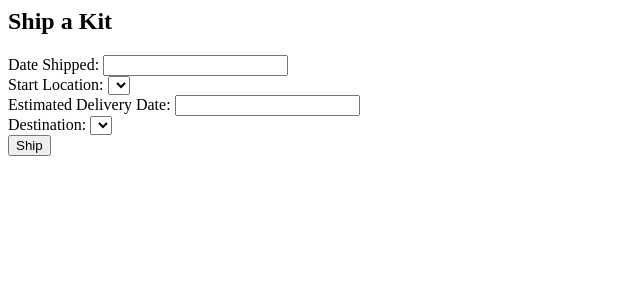
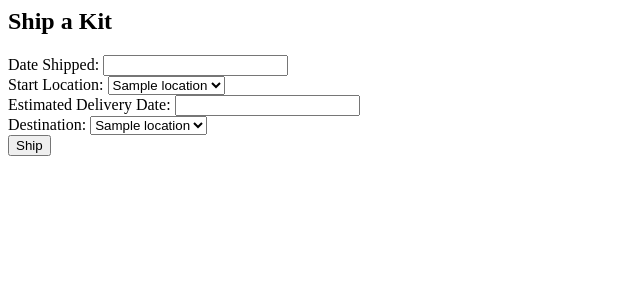
Before and after one commit to edenrox/RHoK3---KitTrack, a Django app: template webui/templates/kit-ship.html in a window 1280 px wide. Shown: the top 300 px of the page, without its empty margins (0-640 px from the left). Run offline with Django 3.2, Linux system fonts and the light colour scheme; the template is opened without the code that fills it: most values are stand-ins (such as "Sample title", 1, 10 or a date in 2020); data that the repository does not hold is empty; parts of the project's set-up code (start-up, migrations or seed data) failed here and were passed over.

Commit message:
working on shipping a kit

```diff
--- a/webui/templates/kit-ship.html
+++ b/webui/templates/kit-ship.html
@@ -7,6 +7,9 @@
  <div class="input select">
   <label>Start Location:</label>
   <select name="start_location">
+  {% for location in locations %}
+   <option value="{{ location.pk }}">{{ location }}</option>
+  {% endfor %}
   </select>
  </div>
  <div class="input text">
@@ -16,6 +19,9 @@
  <div class="input select">
   <label>Destination:</label>
   <select name="destination">
+  {% for location in locations %}
+   <option value="{{ location.pk }}">{{ location }}</option>
+  {% endfor %}
   </select>
  </div>
  <div class="submit">
--- a/webui/views.py
+++ b/webui/views.py
@@ -5,10 +5,10 @@ from webui.models import *
 
 def kit_ship(request):
 
-	#locations = Location.get_objects()
+	if (request.method == 'POST'):
+		#kit = Kit.create(
 
-	#if (request.method == 'POST'):
-
+	locations = Location.get_objects().order_by('name')
 
 	return render_to_response('kit-ship.html')
 
```
